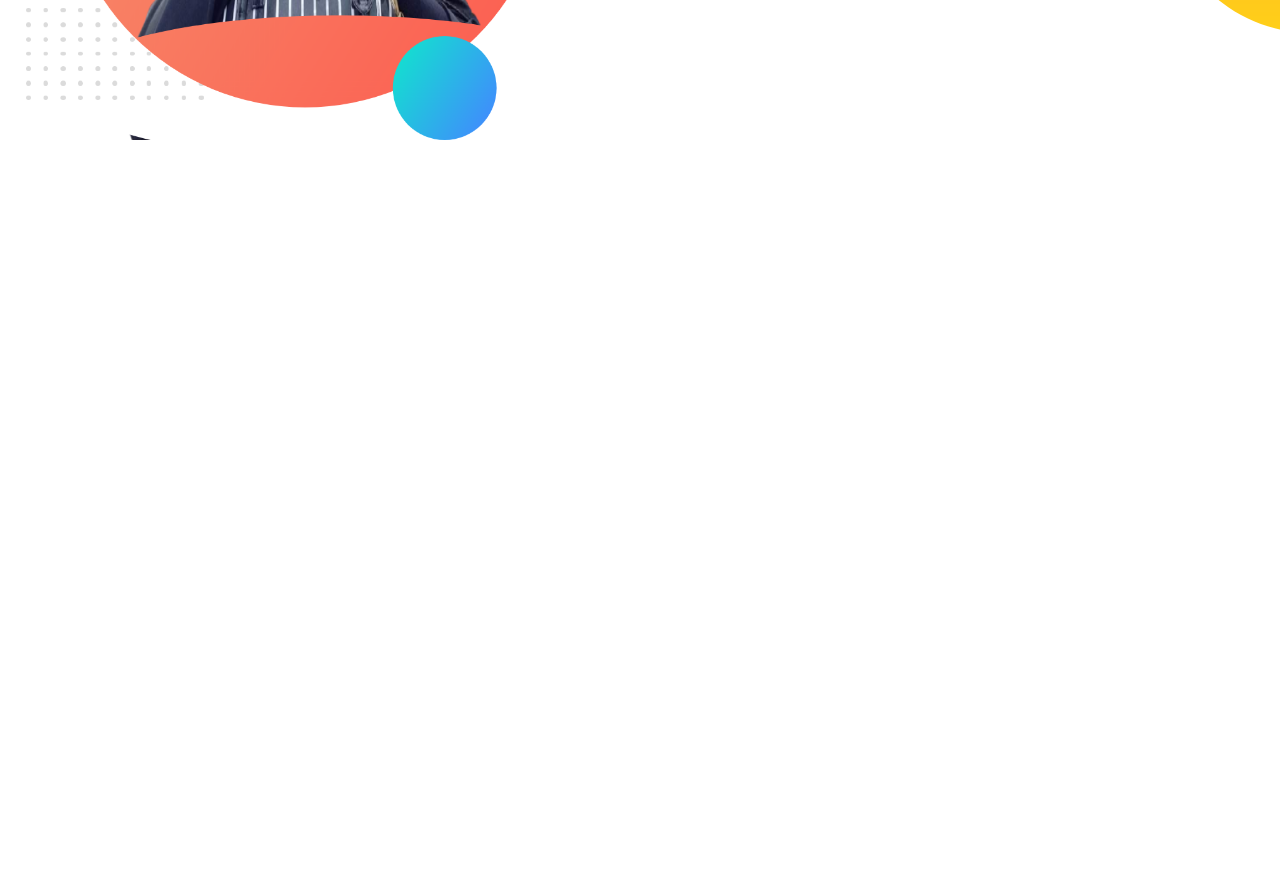
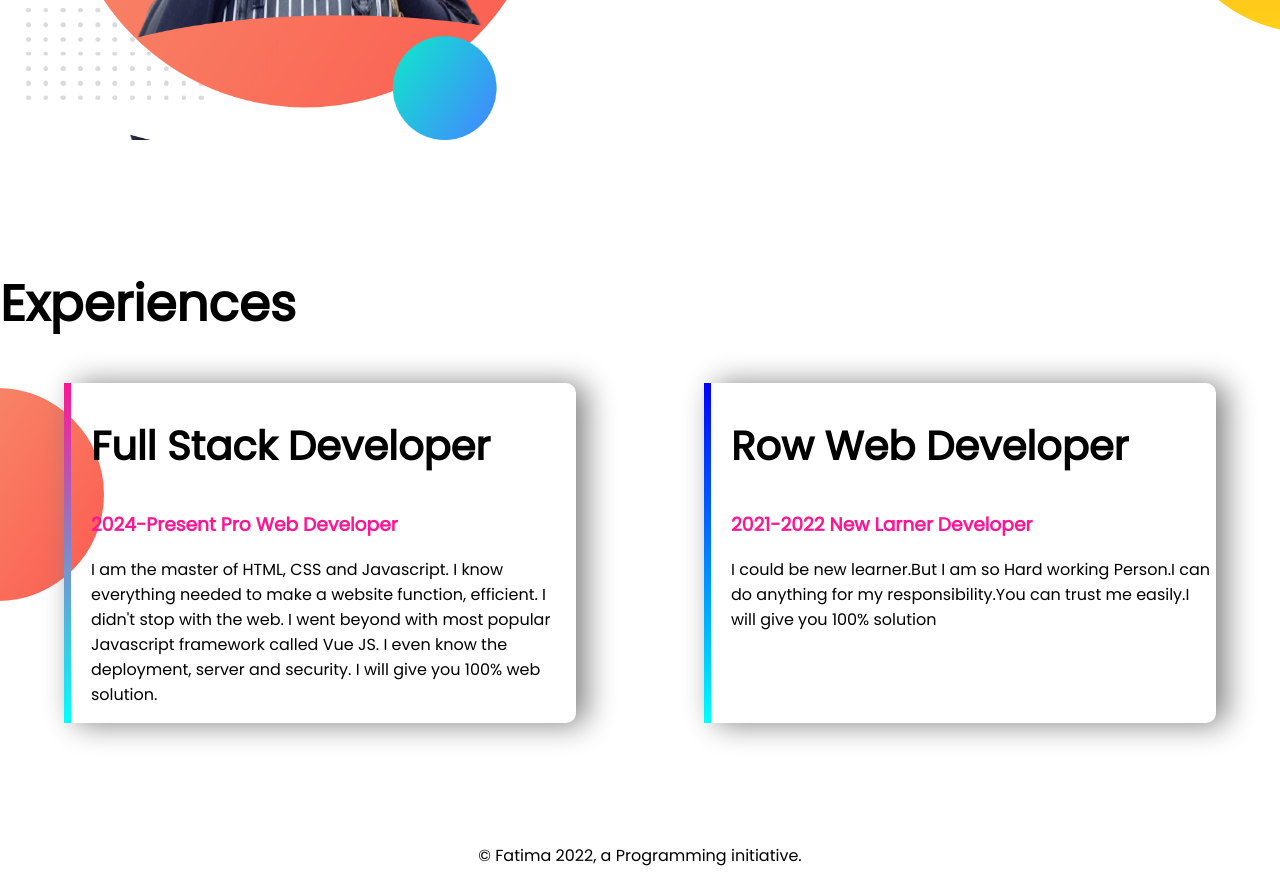
Before and after one commit to fatematuzjohora/developer-portfolio, a plain HTML site: page index.html in a window 1280 px wide. Shown: the part 1062-1946 px from the top of the page. Before the commit the page ends 1329 px from the top, so only its background shows below. Drawn offline with Linux system fonts and the light colour scheme.

Commit message:
footer andexperience-added

```diff
--- a/index.html
+++ b/index.html
@@ -13,7 +13,7 @@
 </head>
 
 <body>
-    <section class="top-banner">
+    <section class="top-banner flexiable-container">
         <div class="half-width">
             <h1>Welcome to</h1>
             <h1><span class="color">Amatullah Fatima's</span> World!</h1>
@@ -28,7 +28,7 @@
         </div>
         <div class="half-width"><img src="images/my pic.png" alt=""></div>
     </section>
-    <section class="dream-big">
+    <section class="dream-big flexiable-container">
         <div class="half-width">
             <img src="images/new borka.png" alt="">
         </div>
@@ -42,6 +42,33 @@
         </div>
 
     </section>
+    <section class="experience-area">
+        <h1>Experiences</h1>
+        <div class="flexiable-container">
+            <div id="full-stack" class="experience-item">
+                <h2>Full Stack Developer</h2>
+                <h3 class="color">2024-Present Pro Web Developer </h3>
+                <p>I am the master of HTML, CSS and Javascript. I know everything needed to make a website function,
+                    efficient. I didn't stop with the web. I went beyond with most popular Javascript framework called
+                    Vue
+                    JS. I even know the deployment, server and security. I will give you 100% web solution.</p>
+
+
+            </div>
+            <div id="row-developer" class="experience-item">
+                <h2>Row Web Developer</h2>
+                <h3 class="color">2021-2022 New Larner Developer</h3>
+                <p>I could be new learner.But I am so Hard working Person.I can do anything for my responsibility.You
+                    can
+                    trust me easily.I will give you 100% solution</p>
+            </div>
+        </div>
+    </section>
+    <footer>
+        <p>
+            © Fatima 2022, a Programming initiative.
+        </p>
+    </footer>
 
 </body>
 
--- a/style.css
+++ b/style.css
@@ -5,10 +5,13 @@ body{
 h1{
     font-size: 50px;
 }
+h2{
+    font-size: 40px;
+}
 .color{
     color: deeppink;
 }
-section{
+.flexiable-container{
     display: flex;
     margin-bottom: 120px;
 }
@@ -36,3 +39,32 @@ width: 85%;
     background-repeat: no-repeat;
     background-position: right;
 }
+.experience-item{
+    width: 40%;
+    margin-left: 5%;
+    margin-right: 5%;
+    box-shadow: 10px 1px 30px gray;
+    padding-left: 20px;
+    border-radius: 10px;
+
+}
+.experience-area{
+    background-image: url(images/exp-bg.png);
+    background-repeat: no-repeat;
+    background-position: left;
+}
+#row-developer{
+    border-left: 7px solid;
+    border-image: linear-gradient(blue, cyan);
+    border-image-slice: 1;
+
+}
+#full-stack{
+    border-left: 7px solid;
+    border-image: linear-gradient(deeppink, cyan);
+    border-image-slice: 1;
+
+}
+footer p{
+    text-align: center;
+}
```
Also changed, not shown: showOff/biral.jpg (deleted), showOff/ccc.jpg (deleted), showOff/flower.jpg (deleted), showOff/my pic (2).jpg (deleted), showOff/my pic 2.jpg (deleted), showOff/my pic.jpg (deleted), 4 other files.
